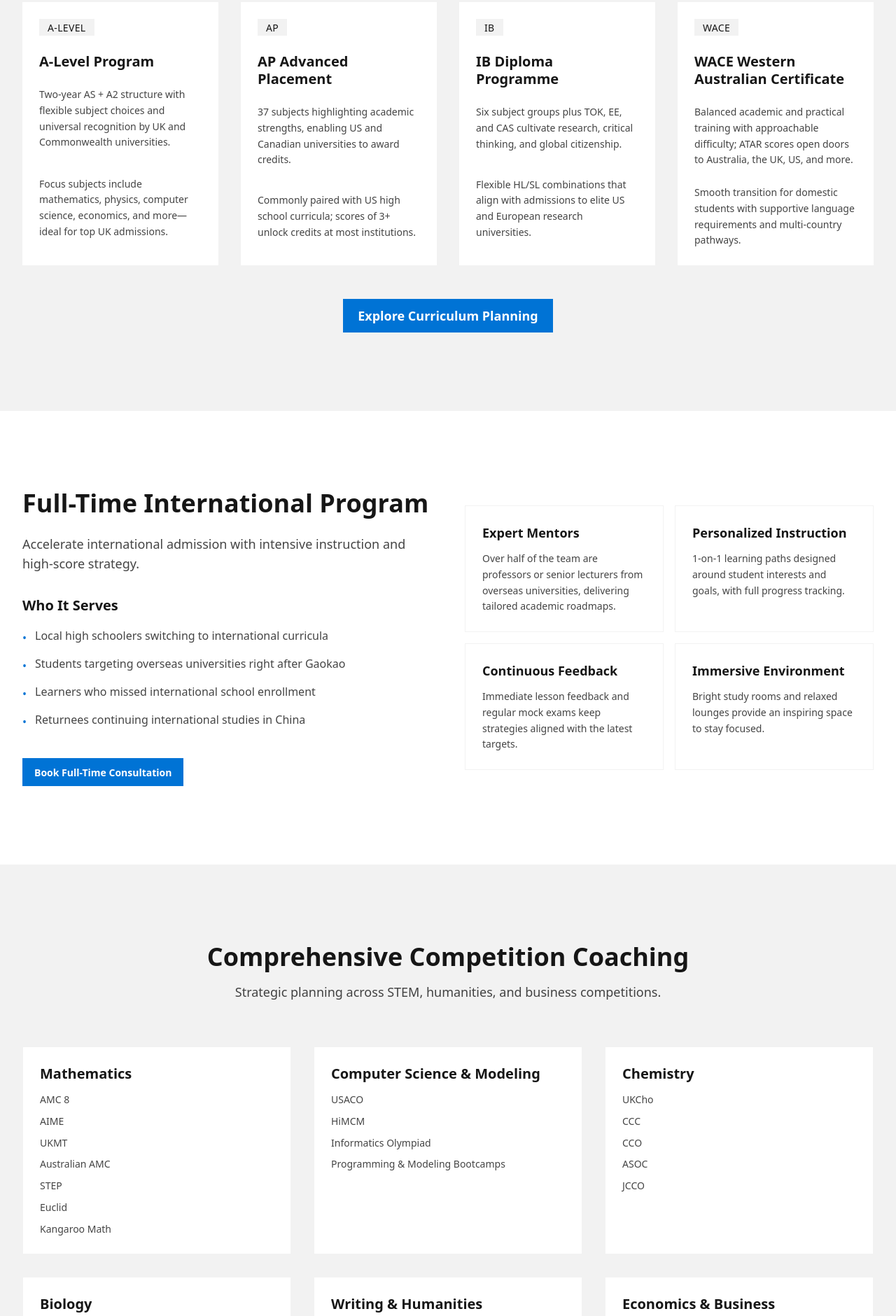
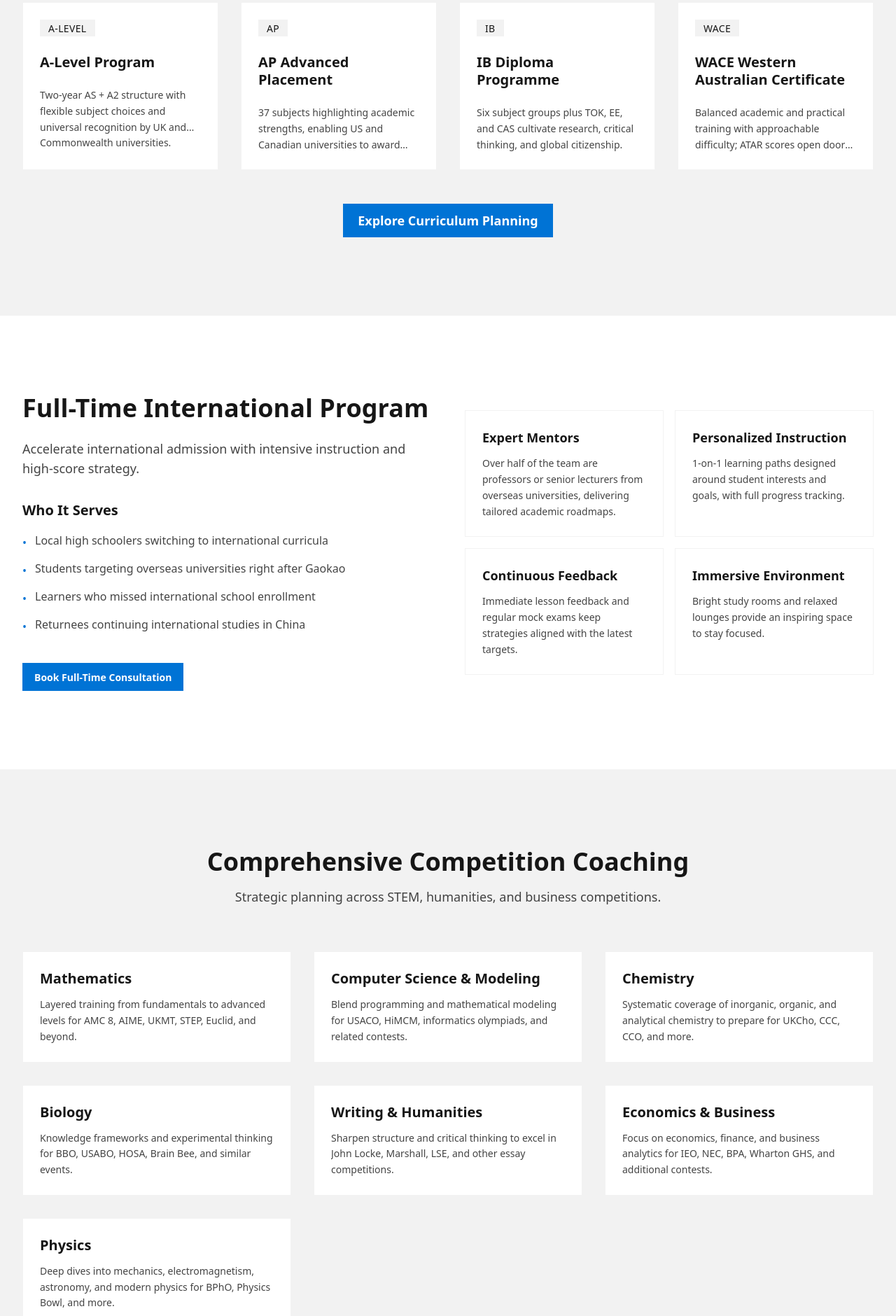
Before and after one commit to elecmonkey/patio-official-website, an Astro site: page /en in a window 1280 px wide. Shown: the part 998-2878 px from the top of the page at 70% size. Built offline with nearby package versions, Linux system fonts and the light colour scheme; Astro itself is replaced by a stand-in of ours.

Commit message:
refactor(首页): 简化课程和竞赛分类的数据结构及样式

```diff
--- a/src/pages/en/index.astro
+++ b/src/pages/en/index.astro
@@ -22,26 +22,22 @@ const curriculumPrograms = [
   {
     code: 'A-Level',
     title: t('home.curriculum.alevel.title'),
-    summary: t('home.curriculum.alevel.desc'),
-    detail: t('home.curriculum.alevel.detail')
+    summary: t('home.curriculum.alevel.desc')
   },
   {
     code: 'AP',
     title: t('home.curriculum.ap.title'),
-    summary: t('home.curriculum.ap.desc'),
-    detail: t('home.curriculum.ap.detail')
+    summary: t('home.curriculum.ap.desc')
   },
   {
     code: 'IB',
     title: t('home.curriculum.ib.title'),
-    summary: t('home.curriculum.ib.desc'),
-    detail: t('home.curriculum.ib.detail')
+    summary: t('home.curriculum.ib.desc')
   },
   {
     code: 'WACE',
     title: t('home.curriculum.wace.title'),
-    summary: t('home.curriculum.wace.desc'),
-    detail: t('home.curriculum.wace.detail')
+    summary: t('home.curriculum.wace.desc')
   }
 ];
 
@@ -51,31 +47,31 @@ const fulltimeHighlights = features;
 const competitionCategories = [
   {
     title: t('home.competition.categories.math.title'),
-    items: t('home.competition.categories.math.list').split('｜')
+    description: t('competitions.categories.math.desc')
   },
   {
     title: t('home.competition.categories.cs.title'),
-    items: t('home.competition.categories.cs.list').split('｜')
+    description: t('competitions.categories.cs.desc')
   },
   {
     title: t('home.competition.categories.chem.title'),
-    items: t('home.competition.categories.chem.list').split('｜')
+    description: t('competitions.categories.chem.desc')
   },
   {
     title: t('home.competition.categories.bio.title'),
-    items: t('home.competition.categories.bio.list').split('｜')
+    description: t('competitions.categories.bio.desc')
   },
   {
     title: t('home.competition.categories.humanity.title'),
-    items: t('home.competition.categories.humanity.list').split('｜')
+    description: t('competitions.categories.humanity.desc')
   },
   {
     title: t('home.competition.categories.business.title'),
-    items: t('home.competition.categories.business.list').split('｜')
+    description: t('competitions.categories.business.desc')
   },
   {
     title: t('home.competition.categories.physics.title'),
-    items: t('home.competition.categories.physics.list').split('｜')
+    description: t('competitions.categories.physics.desc')
   }
 ];
 
@@ -126,12 +122,11 @@ const fallbackImage = companyGallery[0];
       </div>
       <div class="grid grid-cols-1 md:grid-cols-2 xl:grid-cols-4 gap-6 md:gap-8">
         {curriculumPrograms.map((program, index) => (
-          <div class="card card-bordered bg-base-100" style={`animation: slideInFromLeft 0.6s ease-out ${0.1 * index}s both`}>
+          <div class="card card-border bg-base-100 h-full" style={`animation: slideInFromLeft 0.6s ease-out ${0.1 * index}s both`}>
             <div class="card-body space-y-4">
               <div class="badge badge-ghost uppercase tracking-wide w-fit">{program.code}</div>
-              <h3 class="text-xl font-bold leading-tight">{program.title}</h3>
-              <p class="text-sm opacity-80 leading-relaxed">{program.summary}</p>
-              <p class="text-sm opacity-80 leading-relaxed">{program.detail}</p>
+              <h3 class="text-xl font-semibold leading-tight">{program.title}</h3>
+              <p class="text-sm opacity-80 leading-relaxed" style="display:-webkit-box; -webkit-line-clamp:3; -webkit-box-orient:vertical; overflow:hidden;">{program.summary}</p>
             </div>
           </div>
         ))}
@@ -183,14 +178,10 @@ const fallbackImage = companyGallery[0];
       </div>
       <div class="grid grid-cols-1 md:grid-cols-2 lg:grid-cols-3 gap-6 md:gap-8">
         {competitionCategories.map((category, index) => (
-          <div class="card card-border bg-base-100" style={`animation: slideInFromLeft 0.6s ease-out ${0.1 * index}s both`}>
+          <div class="card card-border bg-base-100 h-full" style={`animation: slideInFromLeft 0.6s ease-out ${0.1 * index}s both`}>
             <div class="card-body gap-3">
               <h3 class="text-xl font-semibold">{category.title}</h3>
-              <ul class="space-y-2 text-sm opacity-80 leading-relaxed">
-                {category.items.map((item) => (
-                  <li>{item}</li>
-                ))}
-              </ul>
+              <p class="text-sm opacity-80 leading-relaxed" style="display:-webkit-box; -webkit-line-clamp:3; -webkit-box-orient:vertical; overflow:hidden;">{category.description}</p>
             </div>
           </div>
         ))}
@@ -251,7 +242,7 @@ const fallbackImage = companyGallery[0];
       <div class="mt-10" style="animation: slideInFromLeft 0.6s ease-out 0.1s both">
         <CompanyCarousel images={companyGallery} client:visible>
           {fallbackImage && (
-            <figure slot="fallback" class="relative w-full max-w-5xl mx-auto h-72 sm:h-96 overflow-hidden rounded-2xl shadow-xl">
+            <figure slot="fallback" class="relative w-full max-w-6xl mx-auto h-[26rem] sm:h-[34rem] lg:h-[38rem] overflow-hidden rounded-3xl shadow-2xl">
               <img src={fallbackImage.src} alt={fallbackImage.alt} class="w-full h-full object-cover" loading="lazy" />
             </figure>
           )}
--- a/src/pages/index.astro
+++ b/src/pages/index.astro
@@ -22,26 +22,22 @@ const curriculumPrograms = [
   {
     code: 'A-Level',
     title: t('home.curriculum.alevel.title'),
-    summary: t('home.curriculum.alevel.desc'),
-    detail: t('home.curriculum.alevel.detail')
+    summary: t('home.curriculum.alevel.desc')
   },
   {
     code: 'AP',
     title: t('home.curriculum.ap.title'),
-    summary: t('home.curriculum.ap.desc'),
-    detail: t('home.curriculum.ap.detail')
+    summary: t('home.curriculum.ap.desc')
   },
   {
     code: 'IB',
     title: t('home.curriculum.ib.title'),
-    summary: t('home.curriculum.ib.desc'),
-    detail: t('home.curriculum.ib.detail')
+    summary: t('home.curriculum.ib.desc')
   },
   {
     code: 'WACE',
     title: t('home.curriculum.wace.title'),
-    summary: t('home.curriculum.wace.desc'),
-    detail: t('home.curriculum.wace.detail')
+    summary: t('home.curriculum.wace.desc')
   }
 ];
 
@@ -51,31 +47,31 @@ const fulltimeHighlights = features;
 const competitionCategories = [
   {
     title: t('home.competition.categories.math.title'),
-    items: t('home.competition.categories.math.list').split('｜')
+    description: t('competitions.categories.math.desc')
   },
   {
     title: t('home.competition.categories.cs.title'),
-    items: t('home.competition.categories.cs.list').split('｜')
+    description: t('competitions.categories.cs.desc')
   },
   {
     title: t('home.competition.categories.chem.title'),
-    items: t('home.competition.categories.chem.list').split('｜')
+    description: t('competitions.categories.chem.desc')
   },
   {
     title: t('home.competition.categories.bio.title'),
-    items: t('home.competition.categories.bio.list').split('｜')
+    description: t('competitions.categories.bio.desc')
   },
   {
     title: t('home.competition.categories.humanity.title'),
-    items: t('home.competition.categories.humanity.list').split('｜')
+    description: t('competitions.categories.humanity.desc')
   },
   {
     title: t('home.competition.categories.business.title'),
-    items: t('home.competition.categories.business.list').split('｜')
+    description: t('competitions.categories.business.desc')
   },
   {
     title: t('home.competition.categories.physics.title'),
-    items: t('home.competition.categories.physics.list').split('｜')
+    description: t('competitions.categories.physics.desc')
   }
 ];
 
@@ -126,12 +122,11 @@ const fallbackImage = companyGallery[0];
       </div>
       <div class="grid grid-cols-1 md:grid-cols-2 xl:grid-cols-4 gap-6 md:gap-8">
         {curriculumPrograms.map((program, index) => (
-          <div class="card card-bordered bg-base-100" style={`animation: slideInFromLeft 0.6s ease-out ${0.1 * index}s both`}>
+          <div class="card card-border bg-base-100 h-full" style={`animation: slideInFromLeft 0.6s ease-out ${0.1 * index}s both`}>
             <div class="card-body space-y-4">
               <div class="badge badge-ghost uppercase tracking-wide w-fit">{program.code}</div>
-              <h3 class="text-xl font-bold leading-tight">{program.title}</h3>
-              <p class="text-sm opacity-80 leading-relaxed">{program.summary}</p>
-              <p class="text-sm opacity-80 leading-relaxed">{program.detail}</p>
+              <h3 class="text-xl font-semibold leading-tight">{program.title}</h3>
+              <p class="text-sm opacity-80 leading-relaxed" style="display:-webkit-box; -webkit-line-clamp:3; -webkit-box-orient:vertical; overflow:hidden;">{program.summary}</p>
             </div>
           </div>
         ))}
@@ -183,14 +178,10 @@ const fallbackImage = companyGallery[0];
       </div>
       <div class="grid grid-cols-1 md:grid-cols-2 lg:grid-cols-3 gap-6 md:gap-8">
         {competitionCategories.map((category, index) => (
-          <div class="card card-border bg-base-100" style={`animation: slideInFromLeft 0.6s ease-out ${0.1 * index}s both`}>
+          <div class="card card-border bg-base-100 h-full" style={`animation: slideInFromLeft 0.6s ease-out ${0.1 * index}s both`}>
             <div class="card-body gap-3">
               <h3 class="text-xl font-semibold">{category.title}</h3>
-              <ul class="space-y-2 text-sm opacity-80 leading-relaxed">
-                {category.items.map((item) => (
-                  <li>{item}</li>
-                ))}
-              </ul>
+              <p class="text-sm opacity-80 leading-relaxed" style="display:-webkit-box; -webkit-line-clamp:3; -webkit-box-orient:vertical; overflow:hidden;">{category.description}</p>
             </div>
           </div>
         ))}
@@ -251,7 +242,7 @@ const fallbackImage = companyGallery[0];
       <div class="mt-10" style="animation: slideInFromLeft 0.6s ease-out 0.1s both">
         <CompanyCarousel images={companyGallery} client:visible>
           {fallbackImage && (
-            <figure slot="fallback" class="relative w-full max-w-5xl mx-auto h-72 sm:h-96 overflow-hidden rounded-2xl shadow-xl">
+            <figure slot="fallback" class="relative w-full max-w-6xl mx-auto h-[26rem] sm:h-[34rem] lg:h-[38rem] overflow-hidden rounded-3xl shadow-2xl">
               <img src={fallbackImage.src} alt={fallbackImage.alt} class="w-full h-full object-cover" loading="lazy" />
             </figure>
           )}
```
